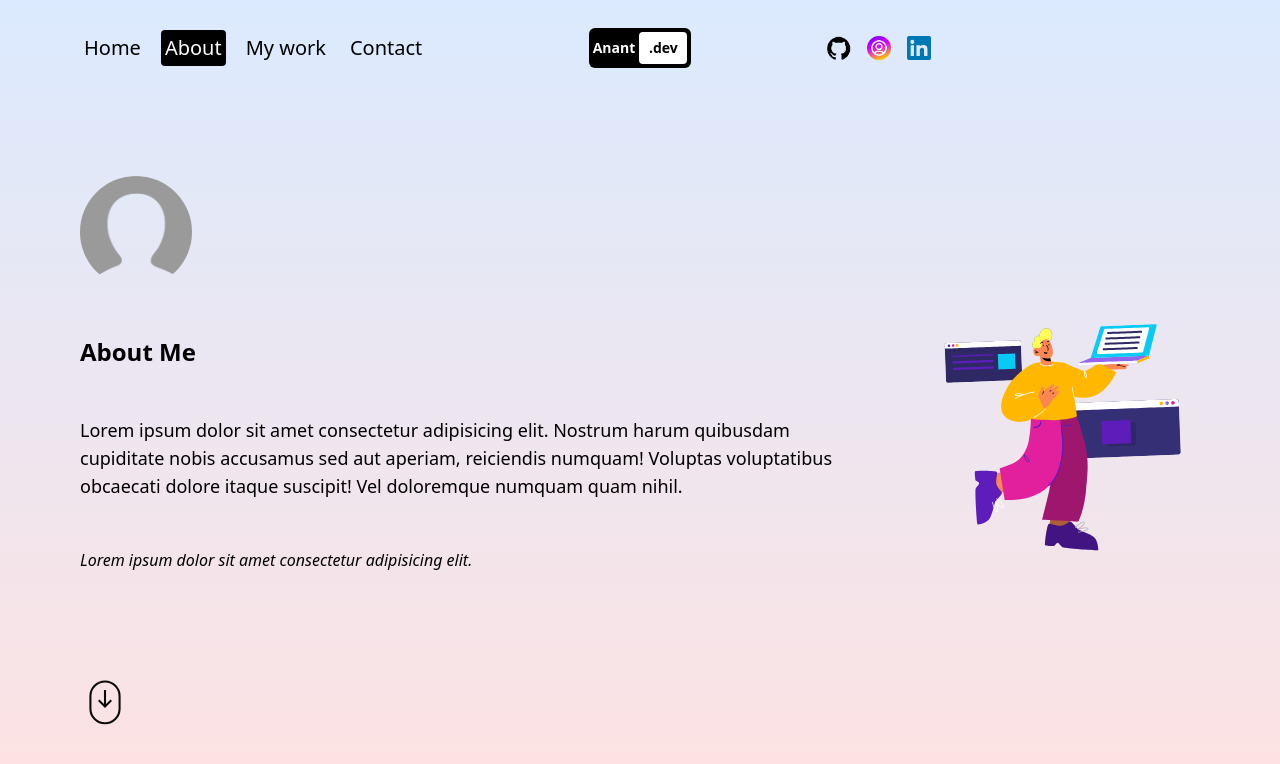
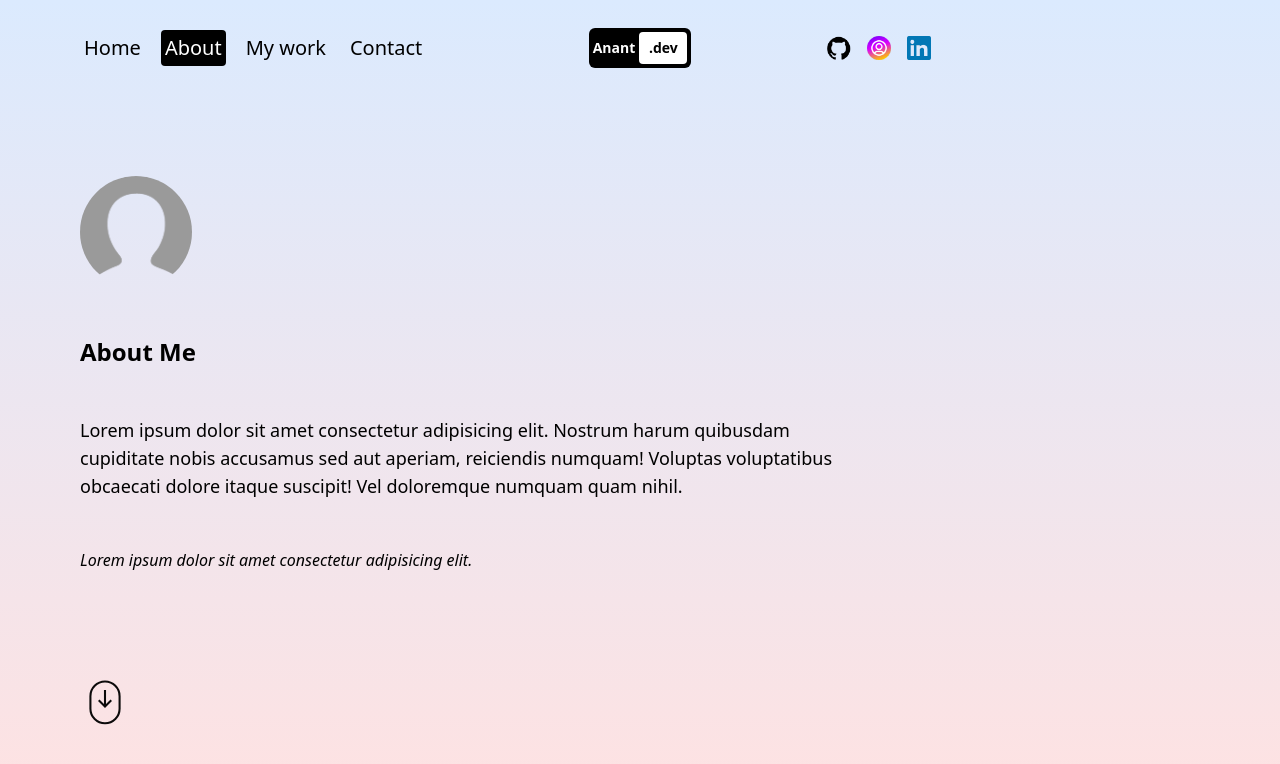
Before and after one commit to Anant-404/Portfolio, a Next.js app: page /about in a window 1280 px wide. Shown: the top 764 px of the page. Built offline with nearby package versions, Linux system fonts and the light colour scheme.

Commit message:
testing build

```diff
--- a/app/about/page.tsx
+++ b/app/about/page.tsx
@@ -312,12 +312,12 @@ const AboutPage = () => {
           </div>
         </div>
         {/* SVG CONTAINER */}
-        <div className="hidden lg:block w-1/3 sticky top-[200px] z-30 xl:w-1/2 ">
+        {/* <div className="hidden lg:block w-1/3 sticky top-[200px] z-30 xl:w-1/2 ">
         <Lottie
         animationData={Animation}
         className="w-full max-w-[500px] h-auto"
       />
-        </div>
+        </div> */}
       </div>
     </motion.div>
   );
```
